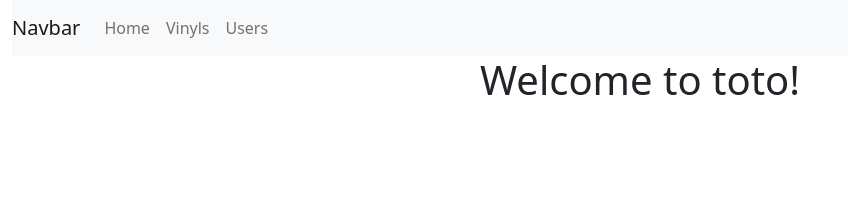
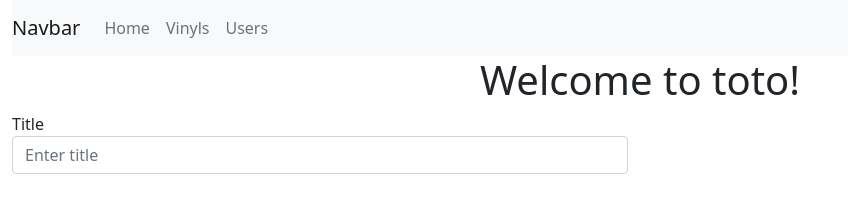
Before and after one commit to merlinofcha0s/angular-tp-correction-mar-21, an Angular app: page /vinyls/add in a window 1280 px wide. Before the commit this address led to /. Shown: the top 224 px of the page, without its empty margins (0-848 px from the left). Built offline with nearby package versions, Linux system fonts and the light colour scheme.

Commit message:
Third day (second half) : Form

```diff
--- a/src/app/shared/guards/log.guard.ts
+++ b/src/app/shared/guards/log.guard.ts
@@ -14,8 +14,7 @@ export class LogGuard implements CanActivate {
   canActivate(
     route: ActivatedRouteSnapshot,
     state: RouterStateSnapshot): Observable<boolean | UrlTree> | Promise<boolean | UrlTree> | boolean | UrlTree {
-    console.log('access denied');
-    return false;
+    return true;
   }
 
 }
--- /dev/null
+++ b/src/app/vinyl/edit-vinyl/edit-vinyl.component.html
@@ -0,0 +1,11 @@
+<div class="row">
+  <div class="col-6">
+    <form (ngSubmit)="saveVinyl()" #vinylForm="ngForm">
+      <div class="form-group">
+        <label for="title">Title</label>
+        <input type="text" name="title" [ngModel]="vinyl.title" required email #title="ngModel"
+               class="form-control" placeholder="Enter title"/>
+      </div>
+    </form>
+  </div>
+</div>
--- /dev/null
+++ b/src/app/vinyl/edit-vinyl/edit-vinyl.component.ts
@@ -0,0 +1,23 @@
+import {Component, OnInit} from '@angular/core';
+import {Vinyl} from "../vinyl.model";
+
+@Component({
+  selector: 'app-edit-vinyl',
+  templateUrl: './edit-vinyl.component.html',
+  styleUrls: ['./edit-vinyl.component.scss']
+})
+export class EditVinylComponent implements OnInit {
+
+  vinyl: Vinyl = {};
+
+  constructor() {
+  }
+
+  ngOnInit(): void {
+  }
+
+
+  saveVinyl(): void {
+
+  }
+}
--- a/src/app/vinyl/list-vinyl/list-vinyl.component.html
+++ b/src/app/vinyl/list-vinyl/list-vinyl.component.html
@@ -1,3 +1,4 @@
+<button class="btn btn-primary mt-2" routerLink="/vinyls/add">Ajouter un vinyl</button>
 <div class="d-flex flex-wrap justify-content-between">
   <div *ngFor="let vinyl of vinyls">
     <app-single-vinyl [vinyl]="vinyl"></app-single-vinyl>
```
Also changed, not shown: src/app/app.routes.ts (+6 -1 lines), src/app/user/user.module.ts (+5 -2 lines), src/app/vinyl/vinyl.module.ts (+8 -5 lines), src/app/vinyl/edit-vinyl/edit-vinyl.component.scss (added), 1 other file (tests, documents, lock files or other folders).
